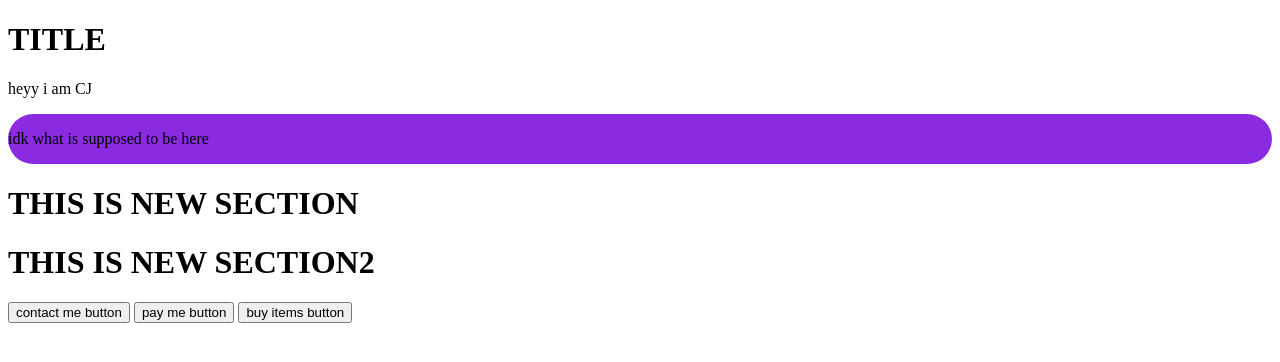
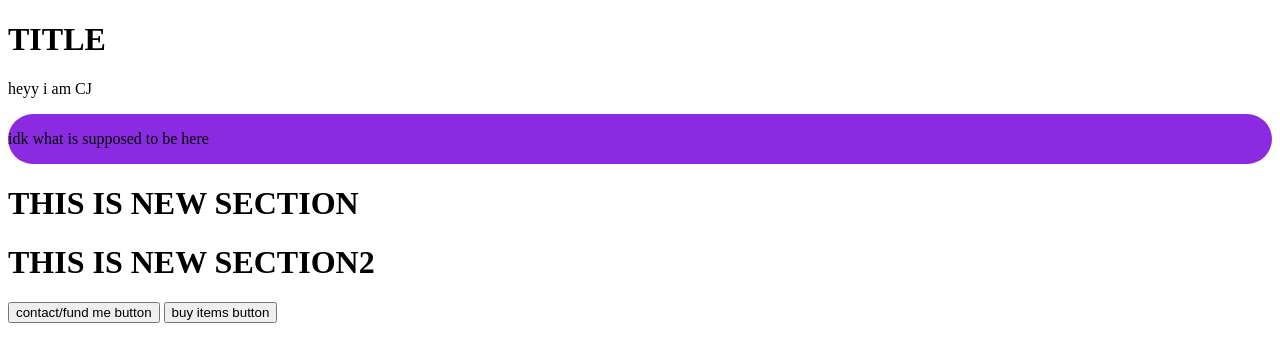
Before and after one commit to LesserSike/test-repo, a plain HTML site: page index.html in a window 1280 px wide. Drawn offline with Linux system fonts and the light colour scheme.

Commit message:
features - combined contact and pay me button

```diff
--- a/index.html
+++ b/index.html
@@ -22,10 +22,7 @@
         <h1> THIS IS NEW SECTION2 </h1>
     </div>
     <button>
-        contact me button
-    </button>
-    <button>
-        pay me button
+        contact/fund me button
     </button>
     <button>
         buy items button
```
